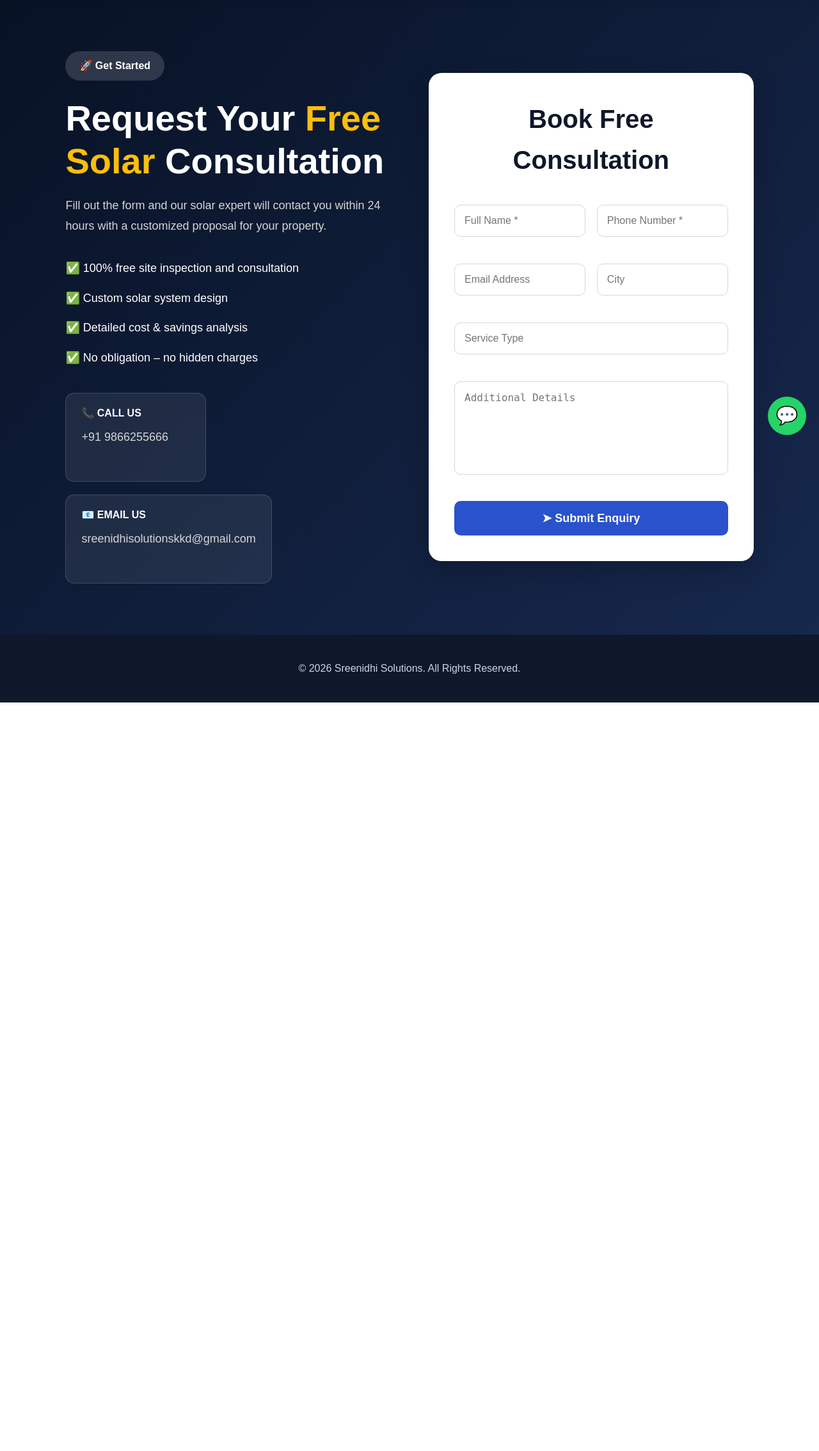
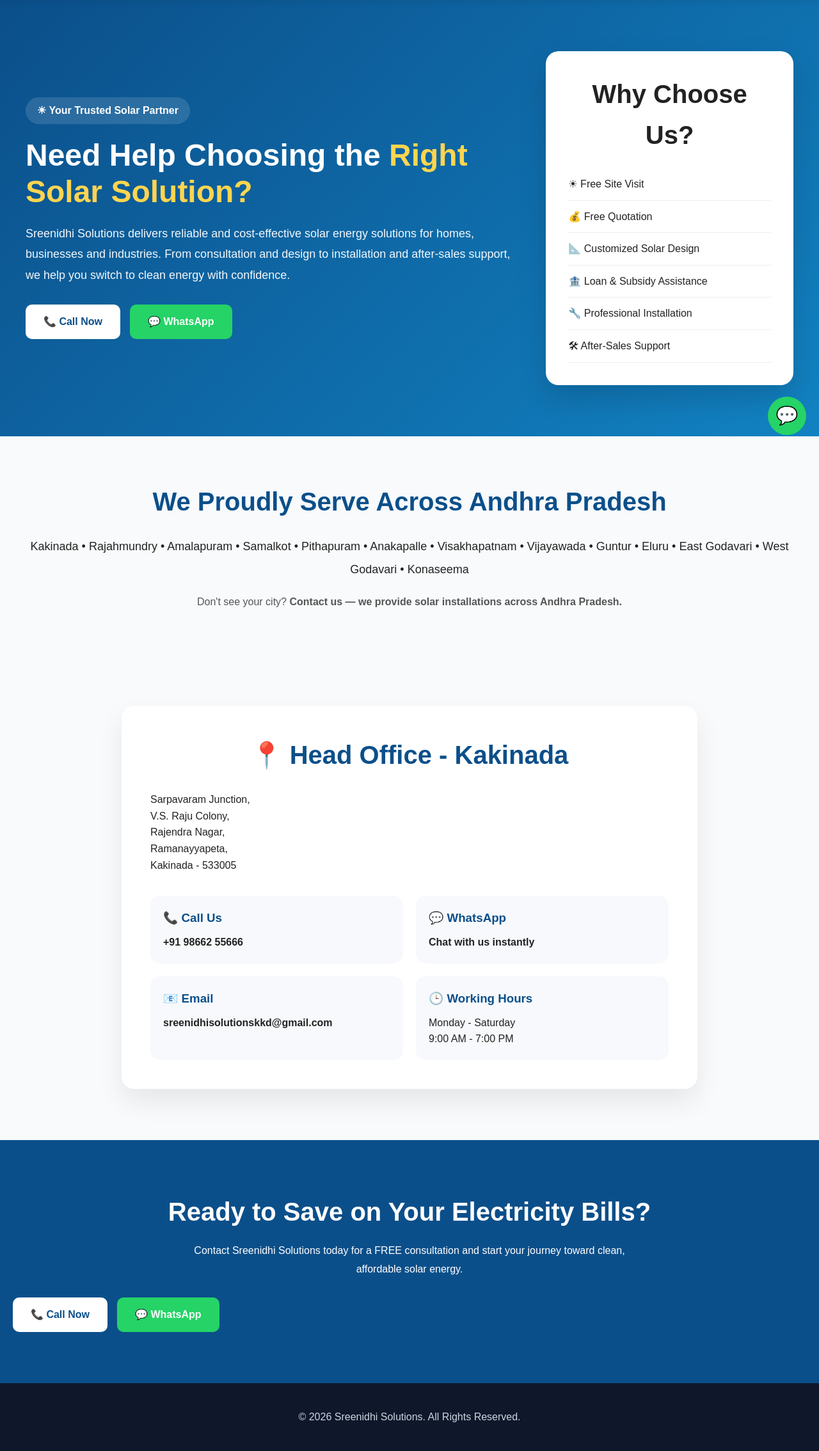
Before and after one commit to Tejaswini-AnalyticsExpert/sreenidhisolutions, a Flask app: page /contact in a window 1280 px wide. Shown: the part 100-2368 px from the top of the page at 64% size. Before the commit the page ends 1198 px from the top, so only its background shows below. Run offline with Flask 3, Linux system fonts and the light colour scheme.

Commit message:
Redesign contact page

````diff
--- a/static/css/style.css
+++ b/static/css/style.css
@@ -2440,3 +2440,209 @@ textarea{
     }
 
 }
+/* ==============================
+   CONTACT PAGE - NEW DESIGN
+============================== */
+
+.contact-hero{
+    background:linear-gradient(135deg,#0b4f8a,#1282c2);
+    color:#fff;
+    padding:80px 20px;
+}
+
+.contact-wrapper{
+    max-width:1200px;
+    margin:auto;
+    display:grid;
+    grid-template-columns:2fr 1fr;
+    gap:40px;
+    align-items:center;
+}
+
+.contact-badge{
+    display:inline-block;
+    background:#ffffff20;
+    padding:8px 18px;
+    border-radius:30px;
+    font-weight:600;
+    margin-bottom:20px;
+}
+
+.contact-header h1{
+    font-size:3rem;
+    line-height:1.2;
+    margin-bottom:20px;
+}
+
+.contact-header h1 span{
+    color:#ffd54f;
+}
+
+.contact-header p{
+    font-size:18px;
+    line-height:1.8;
+    opacity:.95;
+}
+
+.contact-buttons{
+    margin-top:30px;
+    display:flex;
+    gap:15px;
+    flex-wrap:wrap;
+}
+
+.call-btn,
+.whatsapp-btn{
+    padding:14px 28px;
+    border-radius:10px;
+    font-weight:700;
+    text-decoration:none;
+    transition:.3s;
+}
+
+.call-btn{
+    background:#fff;
+    color:#0b4f8a;
+}
+
+.call-btn:hover{
+    transform:translateY(-3px);
+}
+
+.whatsapp-btn{
+    background:#25D366;
+    color:#fff;
+}
+
+.whatsapp-btn:hover{
+    transform:translateY(-3px);
+}
+
+.why-contact-card{
+    background:#fff;
+    color:#222;
+    border-radius:20px;
+    padding:35px;
+    box-shadow:0 20px 45px rgba(0,0,0,.15);
+}
+
+.why-contact-card h2{
+    margin-bottom:20px;
+}
+
+.why-contact-card ul{
+    list-style:none;
+    padding:0;
+    margin:0;
+}
+
+.why-contact-card li{
+    padding:12px 0;
+    border-bottom:1px solid #eee;
+}
+
+.service-area{
+    padding:70px 20px;
+    background:#f8fafc;
+    text-align:center;
+}
+
+.service-area h2{
+    color:#0b4f8a;
+    margin-bottom:20px;
+}
+
+.service-cities{
+    font-size:18px;
+    line-height:2;
+}
+
+.city-note{
+    margin-top:20px;
+    color:#555;
+}
+
+.office-section{
+    padding:80px 20px;
+}
+
+.office-card{
+    max-width:900px;
+    margin:auto;
+    background:#fff;
+    border-radius:20px;
+    padding:45px;
+    box-shadow:0 20px 40px rgba(0,0,0,.08);
+}
+
+.office-card h2{
+    color:#0b4f8a;
+    margin-bottom:25px;
+}
+
+.office-contact{
+    display:grid;
+    grid-template-columns:repeat(2,1fr);
+    gap:20px;
+    margin-top:35px;
+}
+
+.contact-item{
+    background:#f7f9fc;
+    padding:20px;
+    border-radius:15px;
+}
+
+.contact-item h3{
+    margin-bottom:10px;
+    color:#0b4f8a;
+}
+
+.contact-item a{
+    color:#222;
+    text-decoration:none;
+    font-weight:600;
+}
+
+.cta-section{
+    background:#0b4f8a;
+    color:#fff;
+    text-align:center;
+    padding:80px 20px;
+}
+
+.cta-section h2{
+    font-size:2.5rem;
+    margin-bottom:15px;
+}
+
+.cta-section p{
+    max-width:700px;
+    margin:auto;
+    line-height:1.8;
+}
+
+@media(max-width:768px){
+
+.contact-wrapper{
+    grid-template-columns:1fr;
+}
+
+.contact-header h1{
+    font-size:2.2rem;
+}
+
+.office-contact{
+    grid-template-columns:1fr;
+}
+
+.contact-buttons{
+    flex-direction:column;
+}
+
+.call-btn,
+.whatsapp-btn{
+    text-align:center;
+}
+
+}
--- a/templates/contact.html
+++ b/templates/contact.html
@@ -1,4 +1,3 @@
-
 {% extends "base.html" %}
 
 {% block title %}
@@ -7,157 +6,163 @@ Contact - SreeNidhi Solutions
 
 {% block content %}
 
-<section class="contact-section">
+<section class="contact-hero">
 
-    <div class="contact-container">
+    <div class="contact-wrapper">
 
-        <!-- LEFT SIDE -->
-
-        <div class="contact-left">
+        <div class="contact-header">
 
             <span class="contact-badge">
-
-                🚀 Get Started
-
+                ☀ Your Trusted Solar Partner
             </span>
 
             <h1>
-
-                Request Your
-                <span>Free Solar</span>
-                Consultation
-
+                Need Help Choosing the
+                <span>Right Solar Solution?</span>
             </h1>
 
             <p>
-
-                Fill out the form and our solar expert will
-                contact you within 24 hours with a customized
-                proposal for your property.
-
+                Sreenidhi Solutions delivers reliable and cost-effective
+                solar energy solutions for homes, businesses and industries.
+                From consultation and design to installation and after-sales
+                support, we help you switch to clean energy with confidence.
             </p>
 
-            <div class="contact-list">
+            <div class="contact-buttons">
 
-                <div>✅ 100% free site inspection and consultation</div>
+                <a href="tel:+919866255666" class="call-btn">
+                    📞 Call Now
+                </a>
 
-                <div>✅ Custom solar system design</div>
-
-                <div>✅ Detailed cost & savings analysis</div>
-
-                <div>✅ No obligation – no hidden charges</div>
+                <a href="https://wa.me/919866255666" target="_blank" class="whatsapp-btn">
+                    💬 WhatsApp
+                </a>
 
             </div>
 
-            <div class="contact-info">
+        </div>
 
-                <div class="info-card">
+        <div class="why-contact-card">
 
-                    <h4>📞 CALL US</h4>
+            <h2>Why Choose Us?</h2>
 
-                    <p>+91 9866255666</p>
+            <ul>
 
+                <li>☀ Free Site Visit</li>
+
+                <li>💰 Free Quotation</li>
+
+                <li>📐 Customized Solar Design</li>
+
+                <li>🏦 Loan & Subsidy Assistance</li>
+
+                <li>🔧 Professional Installation</li>
+
+                <li>🛠 After-Sales Support</li>
+
+            </ul>
+
+        </div>
+
+    </div>
+
+</section>
+
+<section class="service-area">
+
+    <div class="container">
+
+        <h2>We Proudly Serve Across Andhra Pradesh</h2>
+
+        <p class="service-cities">
+
+            Kakinada • Rajahmundry • Amalapuram • Samalkot • Pithapuram •
+            Anakapalle • Visakhapatnam • Vijayawada • Guntur • Eluru •
+            East Godavari • West Godavari • Konaseema
+
+        </p>
+
+        <p class="city-note">
+
+            Don't see your city?
+            <strong>Contact us — we provide solar installations across Andhra Pradesh.</strong>
+
+        </p>
+
+    </div>
+
+</section>
+<section class="office-section">
+
+    <div class="container">
+
+        <div class="office-card">
+
+            <h2>📍 Head Office - Kakinada</h2>
+
+            <p>
+                Sarpavaram Junction,<br>
+                V.S. Raju Colony,<br>
+                Rajendra Nagar,<br>
+                Ramanayyapeta,<br>
+                Kakinada - 533005
+            </p>
+
+            <div class="office-contact">
+
+                <div class="contact-item">
+                    <h3>📞 Call Us</h3>
+                    <a href="tel:+919866255666">+91 98662 55666</a>
                 </div>
 
-                <div class="info-card">
+                <div class="contact-item">
+                    <h3>💬 WhatsApp</h3>
+                    <a href="https://wa.me/919866255666" target="_blank">
+                        Chat with us instantly
+                    </a>
+                </div>
 
-                    <h4>📧 EMAIL US</h4>
+                <div class="contact-item">
+                    <h3>📧 Email</h3>
+                    <a href="mailto:sreenidhisolutionskkd@gmail.com">
+                        sreenidhisolutionskkd@gmail.com
+                    </a>
+                </div>
 
-                    <p>sreenidhisolutionskkd@gmail.com</p>
-
+                <div class="contact-item">
+                    <h3>🕒 Working Hours</h3>
+                    <p>Monday - Saturday</p>
+                    <p>9:00 AM - 7:00 PM</p>
                 </div>
 
             </div>
 
         </div>
 
-        <!-- RIGHT SIDE -->
+    </div>
 
-        <div class="contact-right">
+</section>
 
-            <form
-                class="contact-form"
-                method="POST"
-                action="/contact"
-            >
+<section class="cta-section">
 
-                <h2>Book Free Consultation</h2>
+    <div class="container">
 
-                <div class="form-grid">
+        <h2>Ready to Save on Your Electricity Bills?</h2>
 
-                    <div class="form-group">
+        <p>
+            Contact Sreenidhi Solutions today for a FREE consultation and
+            start your journey toward clean, affordable solar energy.
+        </p>
 
-                        <input
-                            type="text"
-                            name="name"
-                            placeholder="Full Name *"
-                            required
-                        >
+        <div class="contact-buttons">
 
-                    </div>
+            <a href="tel:+919866255666" class="call-btn">
+                📞 Call Now
+            </a>
 
-                    <div class="form-group">
-
-                        <input
-                            type="text"
-                            name="phone"
-                            placeholder="Phone Number *"
-                            required
-                        >
-
-                    </div>
-
-                    <div class="form-group">
-
-                        <input
-                            type="email"
-                            name="email"
-                            placeholder="Email Address"
-                        >
-
-                    </div>
-
-                    <div class="form-group">
-
-                        <input
-                            type="text"
-                            name="city"
-                            placeholder="City"
-                        >
-
-                    </div>
-
-                    <div class="form-group full">
-
-                        <input
-                            type="text"
-                            name="service"
-                            value="{{ selected_service }}"
-                            placeholder="Service Type"
-                            required
-                        >
-
-                    </div>
-
-                    <div class="form-group full">
-
-                        <textarea
-                            name="message"
-                            rows="6"
-                            placeholder="Additional Details"
-                        ></textarea>
-
-                    </div>
-
-                </div>
-
-                <button type="submit">
-
-                    ➤ Submit Enquiry
-
-                </button>
-
-            </form>
+            <a href="https://wa.me/919866255666" target="_blank" class="whatsapp-btn">
+                💬 WhatsApp
+            </a>
 
         </div>
 
@@ -166,4 +171,3 @@ Contact - SreeNidhi Solutions
 </section>
 
 {% endblock %}
-```
````
